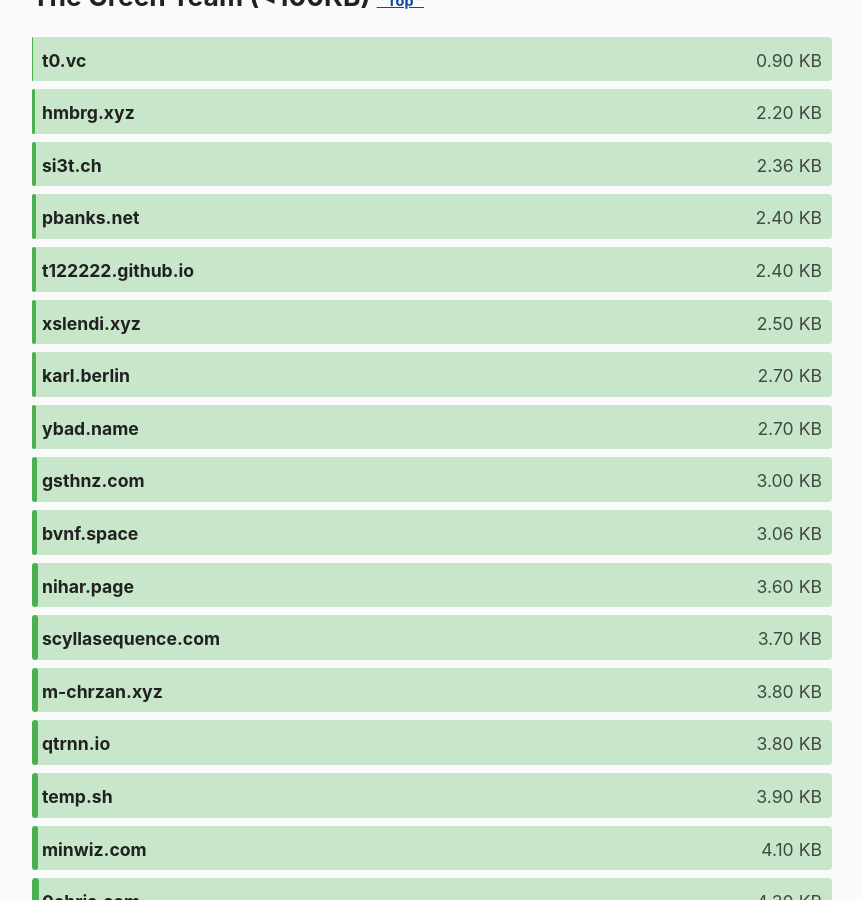
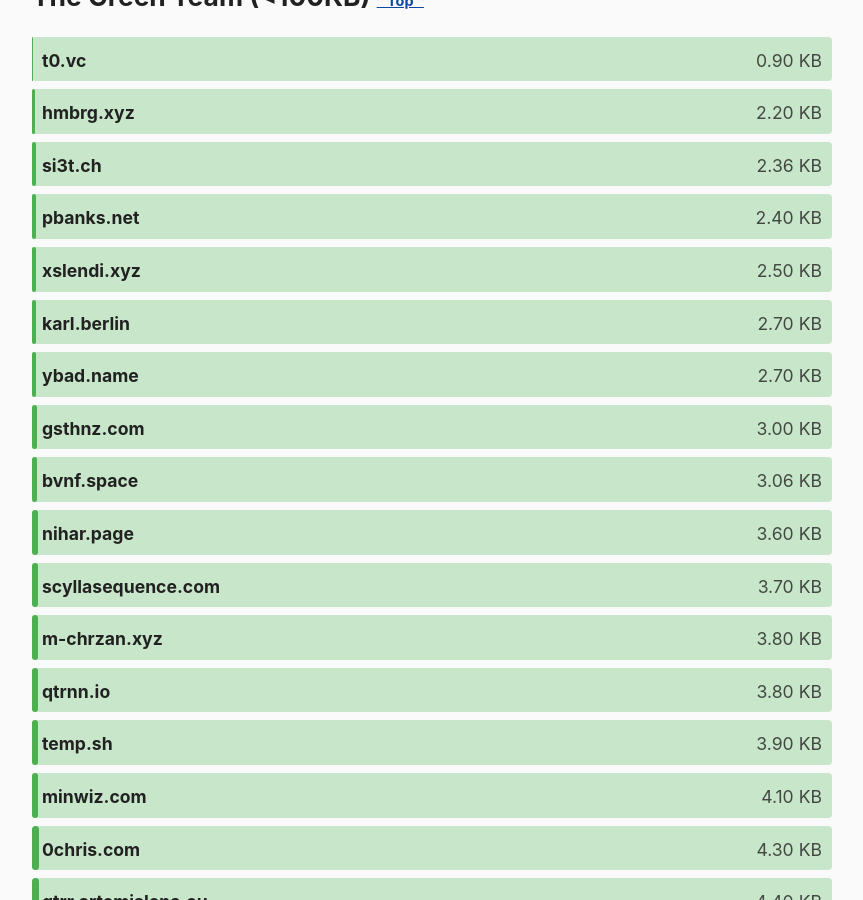
Before and after one commit to kevquirk/512kb.club, a Jekyll site: the page built from index.md, in a window 1280 px wide and 900 px high, scrolled down 1010 px. Shown: the whole window, without its empty margins (208-1071 px from the left). Built offline with Jekyll 4.4.1, drawn with Linux system fonts in a browser that asks for light colours.

Commit message:
remove site

```diff
--- a/_data/sites.yml
+++ b/_data/sites.yml
@@ -1423,11 +1423,6 @@
   size: 0.9
   last_checked: 2021-12-19
 
-- domain: t122222.github.io
-  url: https://t122222.github.io/
-  size: 2.4
-  last_checked: 2021-12-29
-
 - domain: tanami.org
   url: https://tanami.org/
   size: 32.7
```
